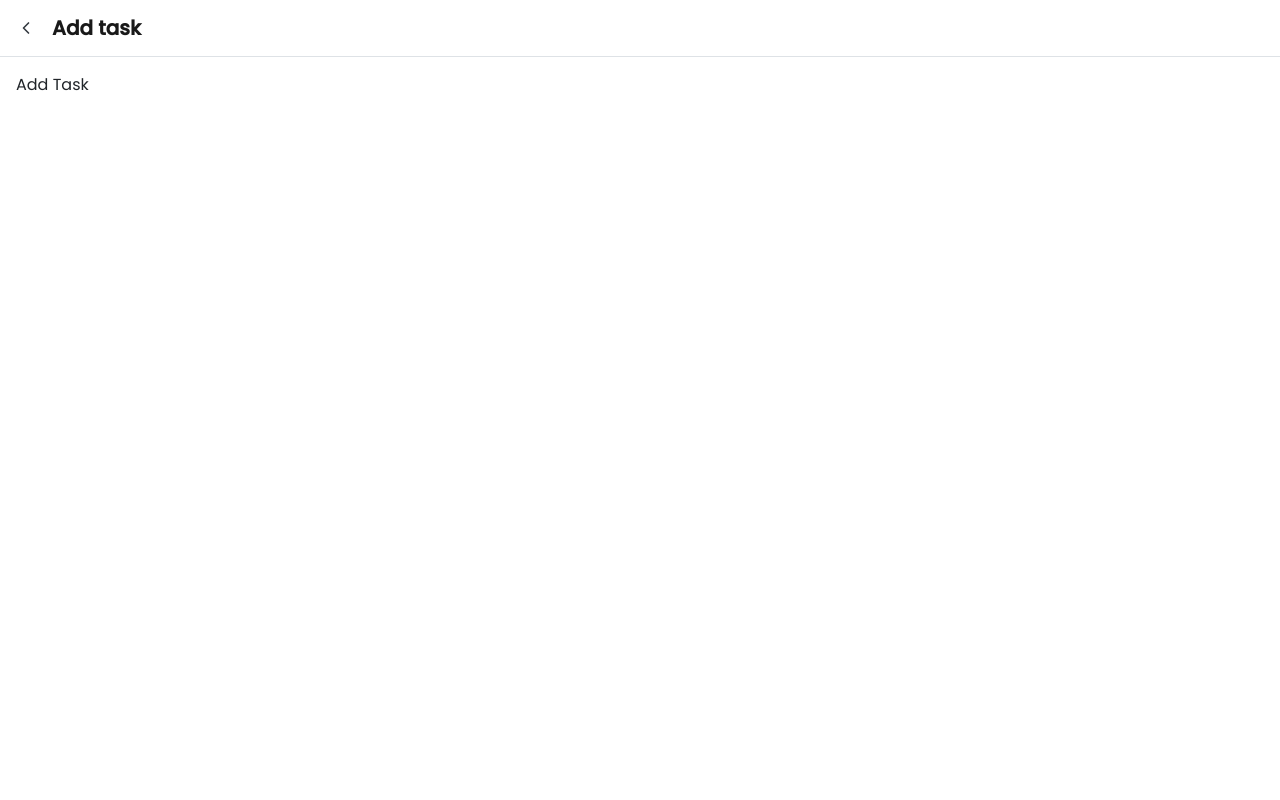
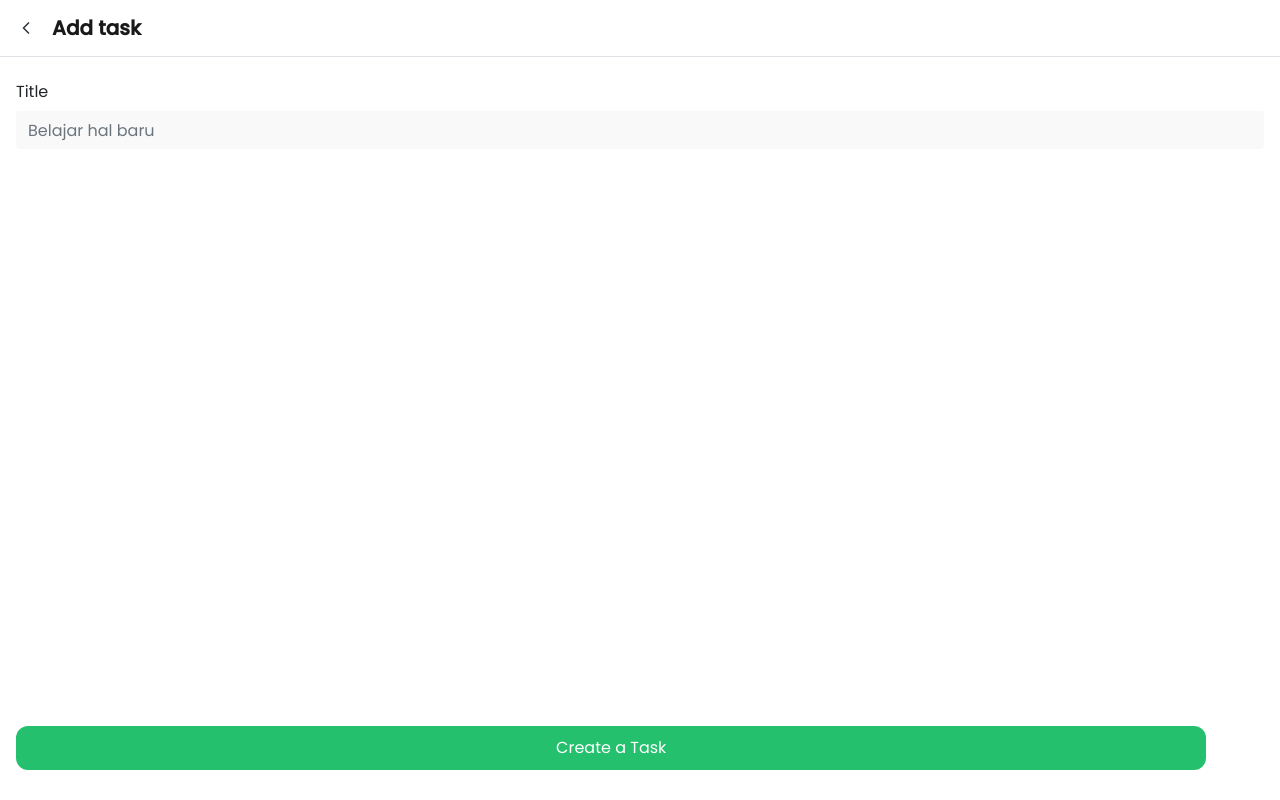
Before and after one commit to wahidung/react-todo, a React (Create React App) app: page /add in a window 1280 px wide. Built offline with nearby package versions, Linux system fonts and the light colour scheme.

Commit message:
5 files modified, 1 added

```diff
--- a/package.json
+++ b/package.json
@@ -3,12 +3,13 @@
   "version": "0.0.0",
   "private": true,
   "dependencies": {
+    "firebase": "8.7.1",
+    "framer-motion": "4.1.17",
     "react": "17.0.2",
     "react-dom": "17.0.2",
     "react-flip-move": "3.0.4",
     "react-icons": "4.2.0",
-    "react-router-dom": "5.2.0",
-    "react-transition-group": "^4.4.2"
+    "react-router-dom": "5.2.0"
   },
   "scripts": {
     "start": "react-scripts start",
--- a/src/App.js
+++ b/src/App.js
@@ -1,18 +1,11 @@
 import React from 'react';
 import './style.css';
-import {
-  BrowserRouter as Router,
-  Switch,
-  Route,
-  useLocation
-} from 'react-router-dom';
-import { TransitionGroup, CSSTransition } from 'react-transition-group';
+import { BrowserRouter as Router, Switch, Route } from 'react-router-dom';
 import Home from './pages/Home';
 import AddTask from './pages/AddTask';
 
 export default function App() {
   return (
-    <Router>
     <Switch>
       <Route path="/add">
         <AddTask />
@@ -21,6 +14,5 @@ export default function App() {
         <Home />
       </Route>
     </Switch>
-    </Router>
   );
 }
--- /dev/null
+++ b/src/config/firebase.js
@@ -0,0 +1,16 @@
+import firebase from 'firebase';
+
+const firebaseConfig = {
+  apiKey: 'AIzaSyDLeFxqBFCX_TnD4IltoXs-SXE0Q6iTEIw',
+  authDomain: 'react-todo-85b7a.firebaseapp.com',
+  projectId: 'react-todo-85b7a',
+  storageBucket: 'react-todo-85b7a.appspot.com',
+  messagingSenderId: '477190331076',
+  appId: '1:477190331076:web:f785eec278c9a32c0f8791'
+};
+
+const firebaseApp = firebase.initializeApp(firebaseConfig);
+const db = firebaseApp.firestore();
+const auth = firebaseApp.auth();
+
+export { db, auth };
--- a/src/index.js
+++ b/src/index.js
@@ -1,6 +1,11 @@
-import React from "react";
-import ReactDOM from "react-dom";
+import React from 'react';
+import ReactDOM from 'react-dom';
+import { BrowserRouter as Router } from 'react-router-dom';
+import App from './App';
 
-import App from "./App";
-
-ReactDOM.render(<App />, document.getElementById("root"));
+ReactDOM.render(
+  <Router>
+    <App />
+  </Router>,
+  document.getElementById('root')
+);
--- a/src/pages/AddTask.js
+++ b/src/pages/AddTask.js
@@ -1,17 +1,57 @@
 import React, { useState } from 'react';
 import Todo from './../components/Todo';
 import Header from './../layouts/Header';
+import { Redirect } from 'react-router-dom';
+import firebase from 'firebase';
+import { db } from './../config/firebase';
 
-function Home() {
+function AddTask() {
+  const [redirect, setRedirect] = useState(false);
+  const [todo, setTodo] = useState();
+
+  const saveTask = e => {
+    e.preventDefault();
+
+    db.collection('todo').add({
+      name: user.displayName,
+      checked: false,
+      timestamp: firebase.firestore.FieldValue.serverTimestamp()
+    });
+
+    setTodo('');
+    setRedirect(true);
+  };
+
+  if (redirect) {
+    return <Redirect to="/" />;
+  }
+
   // Declare a new state variable, which we'll call "count"
   return (
     <div>
       <Header title="Add task" back={true} rightIcon={false} />
       <div className="p-3">
-        <p>Add Task</p>
+        <form onSubmit={saveTask}>
+          <div className="form-group">
+            <label className="col-form-label">Title</label>
+            <input
+              type="text"
+              className="form-control"
+              placeholder="Belajar hal baru"
+              onChange={e => setTodo(e.target.value)}
+              value={todo}
+              required
+            />
+          </div>
+          <div className="bottom">
+            <button type="submit" className="btn btn-success btn-block">
+              Create a Task
+            </button>
+          </div>
+        </form>
       </div>
     </div>
   );
 }
 
-export default Home;
+export default AddTask;
--- a/src/style.css
+++ b/src/style.css
@@ -117,3 +117,8 @@
   opacity: 1;
   transition: opacity 250ms ease-in;
 }
+
+.form-control {
+  background: #f9f9f9 !important;
+  border: none !important;
+}
```
Lines whose indentation alone changed are shown as unchanged.
